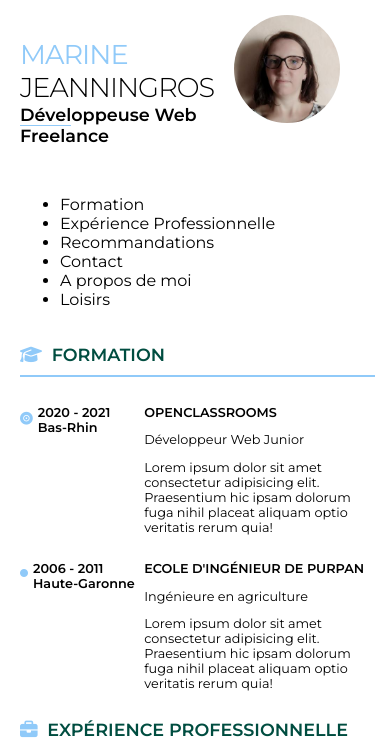
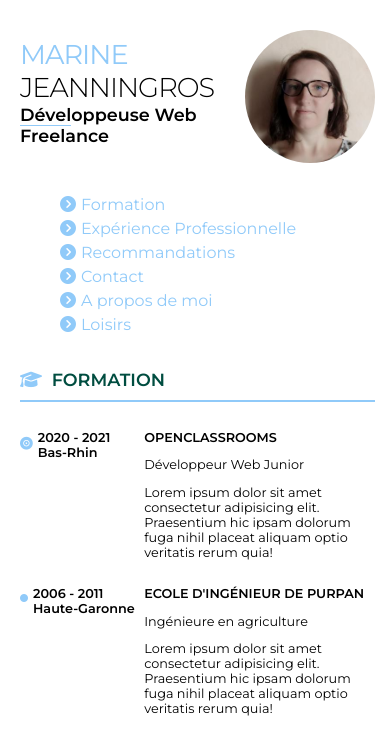
Before and after one commit to ErminiaDev/CV, a plain HTML site: page index.html in a window 390 px wide. Shown: the top 741 px of the page. Drawn offline with Linux system fonts and the light colour scheme.

Commit message:
formatage du nav
formatage de la photo (marges et taille), formatage des li/a du nav et ajout d'icones

```diff
--- a/css/style.css
+++ b/css/style.css
@@ -239,6 +239,38 @@ address p {
         margin-bottom: 35px;
     }
 
+    nav a {
+        text-decoration: none;
+    }
+
+    nav li {
+        list-style-type: none;
+        margin-bottom: 5px;
+    }
+
+    nav i {
+        margin-right: 5px;
+    }
+
+    nav a:link {
+        color: #90CAF9;
+    }
+
+    nav a:visited {
+        color: #004D40;
+    }
+
+
+    #nav-photo {
+        text-align: center;
+    }
+
+    #nav-photo img {
+        position: relative;
+        margin-top: 15px;
+        width: 130px;
+    }
+
     #titre h1 {
         font-size: 1.7rem;
     }
--- a/index.html
+++ b/index.html
@@ -23,12 +23,24 @@
             </section>
             <nav id="nav-mobile">
                 <ul>
-                    <li>Formation</li>
-                    <li>Expérience Professionnelle</li>
-                    <li>Recommandations</li>
-                    <li>Contact</li>
-                    <li>A propos de moi</li>
-                    <li>Loisirs</li>
+                    <a href="#formation">
+                        <li><i class="fas fa-chevron-circle-right"></i>Formation</li>
+                    </a>
+                    <a href="#experience">
+                        <li><i class="fas fa-chevron-circle-right"></i>Expérience Professionnelle</li>
+                    </a>
+                    <a href="#recommandations">
+                        <li><i class="fas fa-chevron-circle-right"></i>Recommandations</li>
+                    </a>
+                    <a href="#contact">
+                        <li><i class="fas fa-chevron-circle-right"></i>Contact</li>
+                    </a>
+                    <a href="#a_propos">
+                        <li><i class="fas fa-chevron-circle-right"></i>A propos de moi</li>
+                    </a>
+                    <a href="#loisirs">
+                        <li><i class="fas fa-chevron-circle-right"></i>Loisirs</li>
+                    </a>
                 </ul>
             </nav>
             <section id="formation">
```
